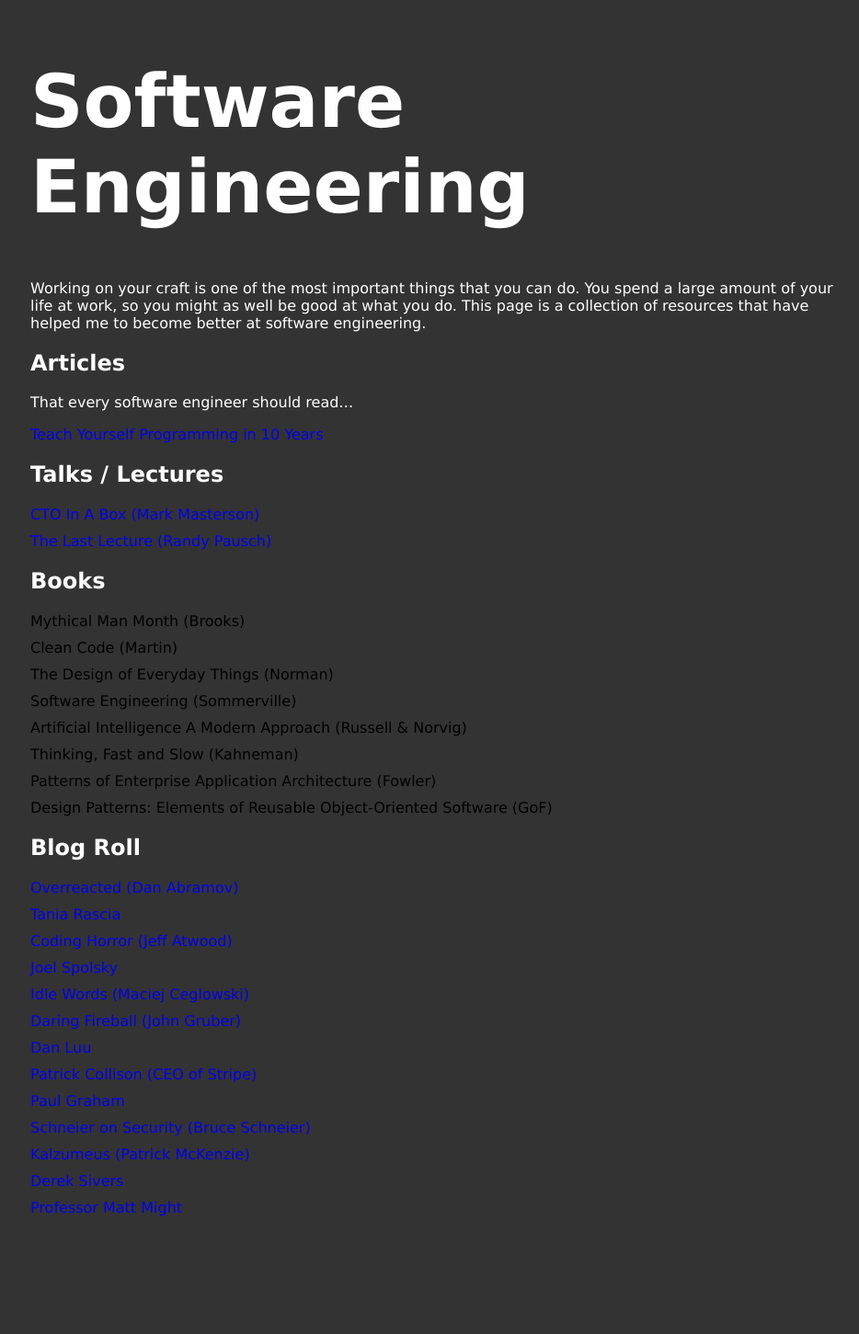
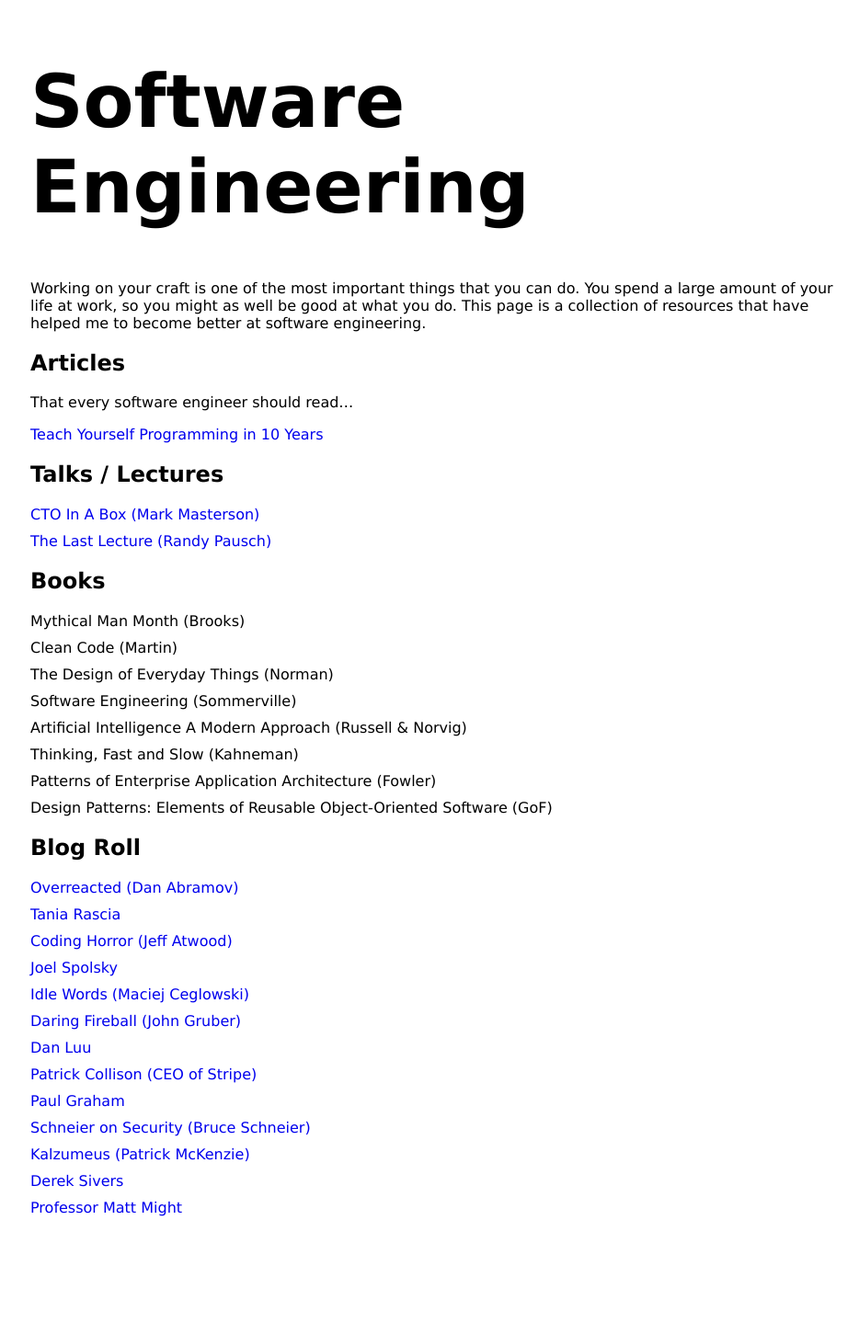
Before and after one commit to ealker/ealker.github.io, a Jekyll site: the page built from software-engineering.md, in a window 1280 px wide. Shown: the whole page at 92% size, without its empty margins (159-1093 px from the left). Built offline with Jekyll 4.4.1, drawn with Linux system fonts in a browser that asks for light colours.

Commit message:
Updated colours.

```diff
--- a/_sass/main.scss
+++ b/_sass/main.scss
@@ -1,5 +1,5 @@
 body {
-    background-color: #333333;
+    background-color: white;
     margin-top: 5%;
     margin-right: 15%;
     margin-bottom: 10%;
@@ -8,17 +8,17 @@
 }
 
 h1 {
-    color: #FFFFFF;
+    color: black;
     font-size: 5em;
     animation-iteration-count: 1;
 }
 
 h2 {
-    color: #FFFFFF;
+    color: black;
 }
 
 h3 {
-    color: #444444;
+    color: black;
 }
 
 ul, li {
@@ -30,7 +30,7 @@
 }
 
 p {
-    color: #FFFFFF;
+    color: black;
 }
 
 a {
@@ -39,7 +39,7 @@
 }
 
 a:hover {
-    color: #FFFFFF;
+    color: blue;
 }
 
 .head {
```
